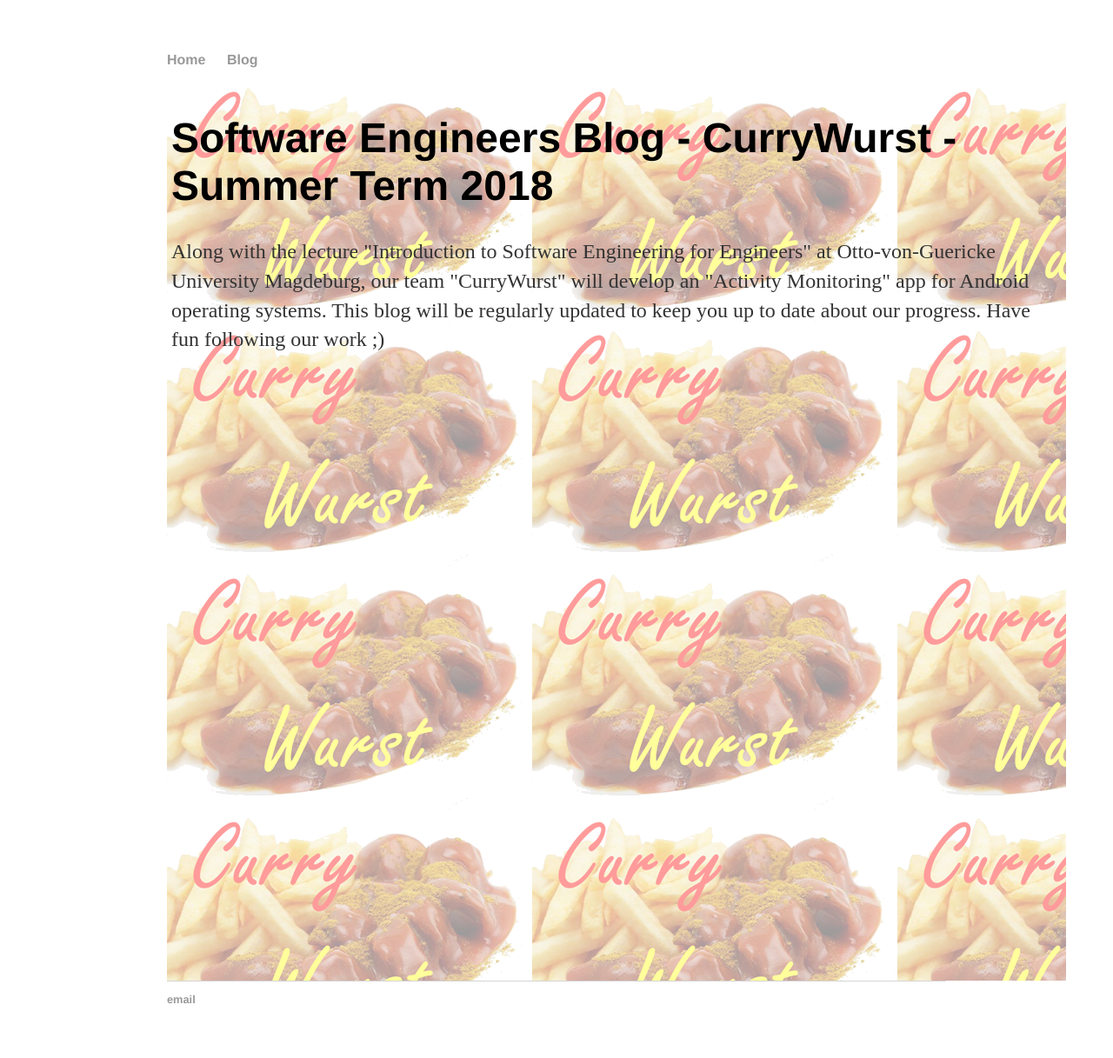
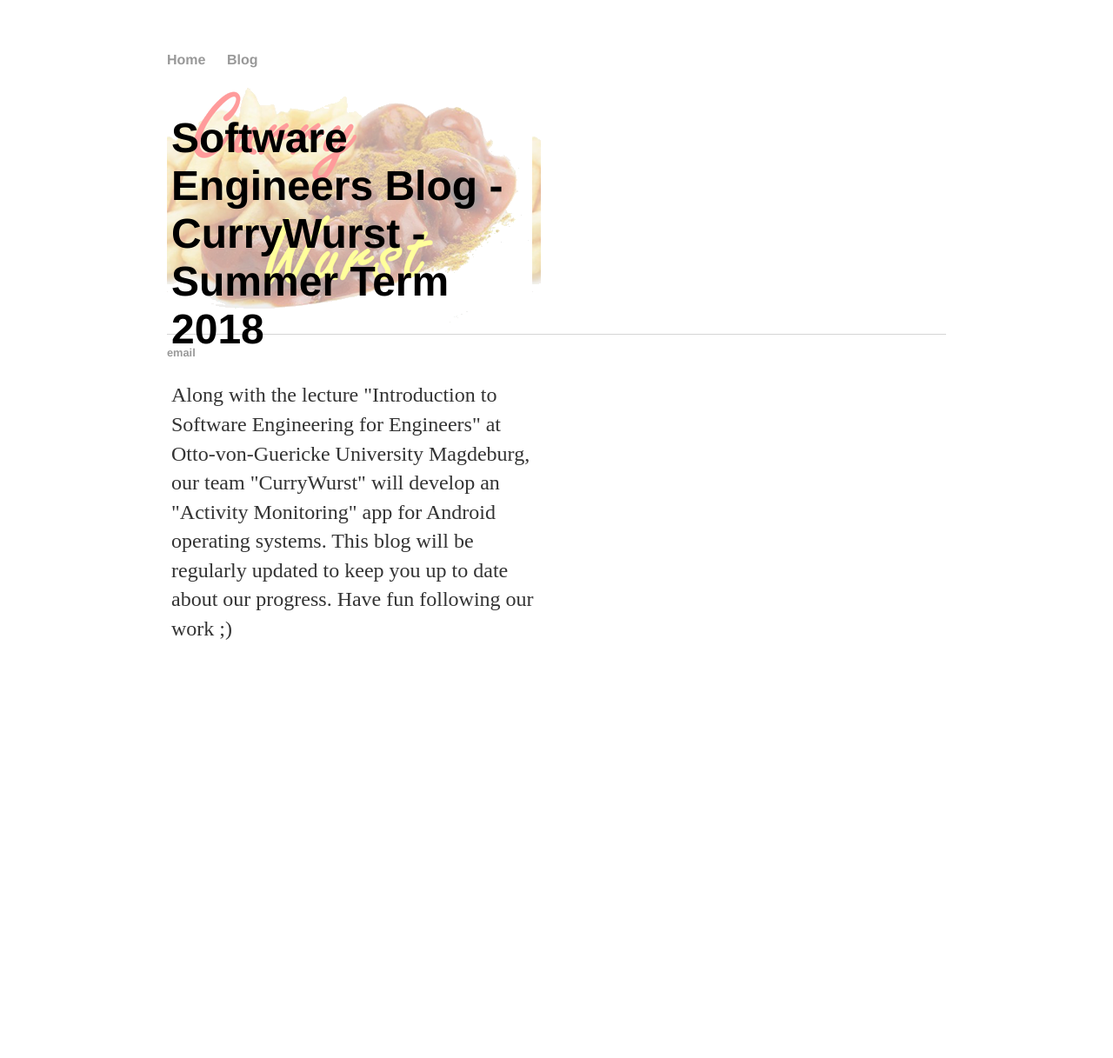
Before and after one commit to Dean161/Timebox, a Jekyll site: the page built from docs/index.html, in a window 1280 px wide. Shown: the whole page at 87% size. Built offline with Jekyll 4.4.1, drawn with Linux system fonts in a browser that asks for light colours; after the commit the page ends 900 px from its top, so only the background shows below that.

Commit message:
Update frontpage.html

```diff
--- a/docs/_layouts/frontpage.html
+++ b/docs/_layouts/frontpage.html
@@ -14,7 +14,7 @@
 	        		<li><a href="{{site.baseurl}}/blog">Blog</a></li>
 	    		</ul>
 			</nav>
-			<div class="container" style="background-image:url('{{site.baseurl}}/images/Cwlogo2_final_trans1.png');padding:5px;width:1024px;height:1024px";>
+			<div class="container" style="background-image:url('{{site.baseurl}}/images/Cwlogo2_final_trans1.png');padding:5px;width:420px;height:280px";>
 
 			{{ content }}
 
```
